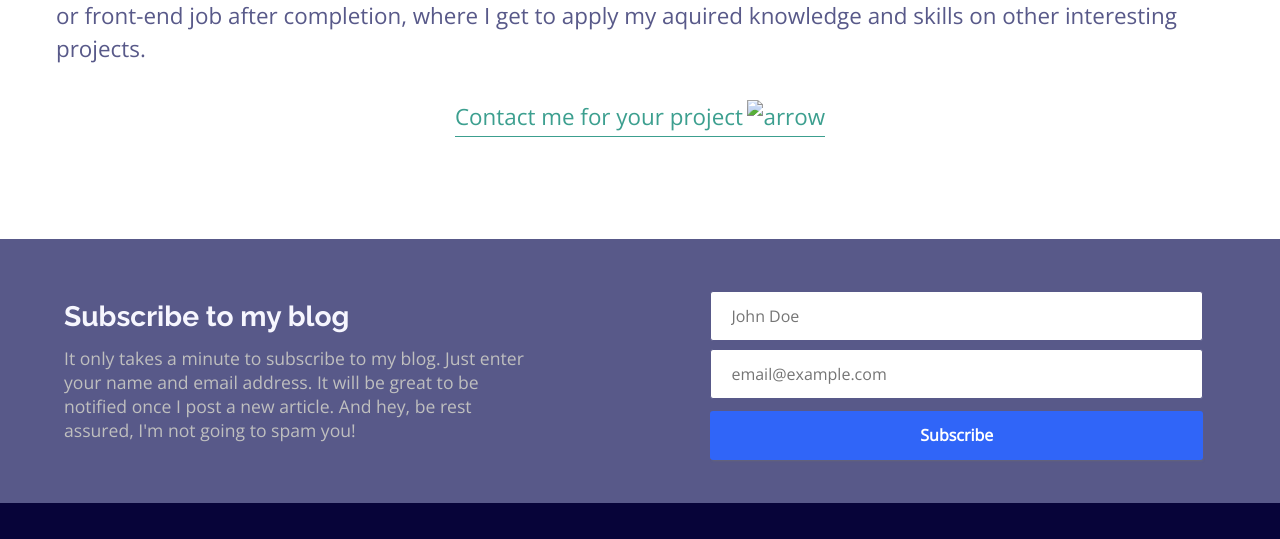
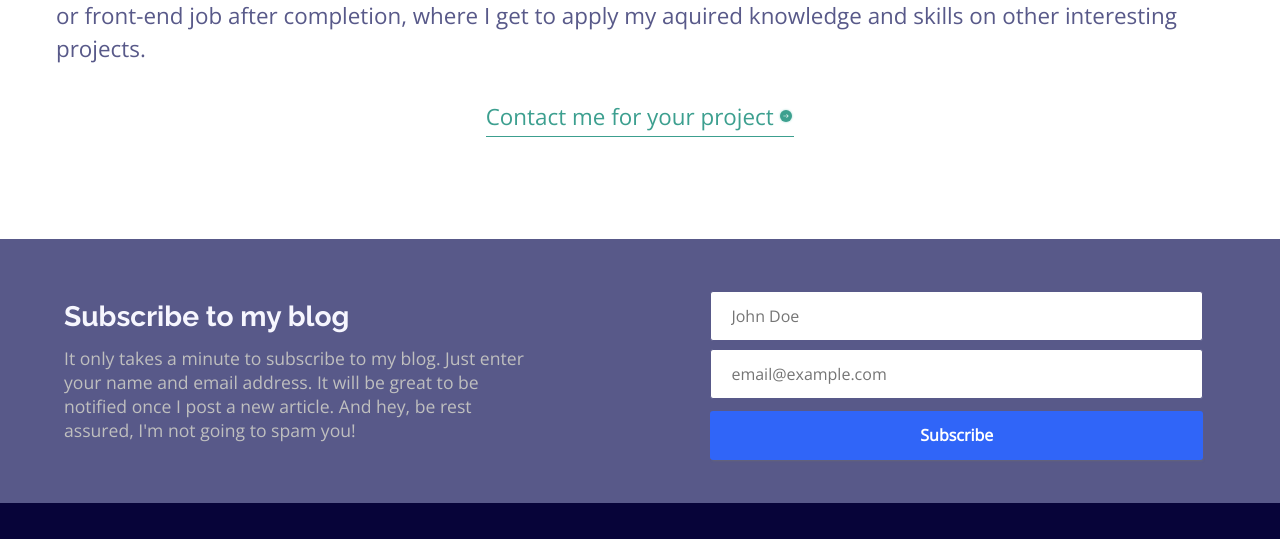
Before and after one commit to Nocks/personal-blog-website, a plain HTML site: page assets/pages/about.html in a window 1280 px wide. Shown: the part 909-1448 px from the top of the page. Drawn offline with nearby package versions, Linux system fonts and the light colour scheme.

Commit message:
Update link

```diff
--- a/assets/pages/about.html
+++ b/assets/pages/about.html
@@ -58,7 +58,7 @@
             </p>
             <p class="other-page-link-wrapper">
               <a href="contact.html" class="internal-link">
-                <span>Contact me for your project</span> <img src="images/icons/icon-arrow.svg" class="link-arrow" alt="arrow">
+                <span>Contact me for your project</span> <img src="../images/icons/icon-arrow.svg" class="link-arrow" alt="arrow">
               </a>
             </p>
           </div>
```
